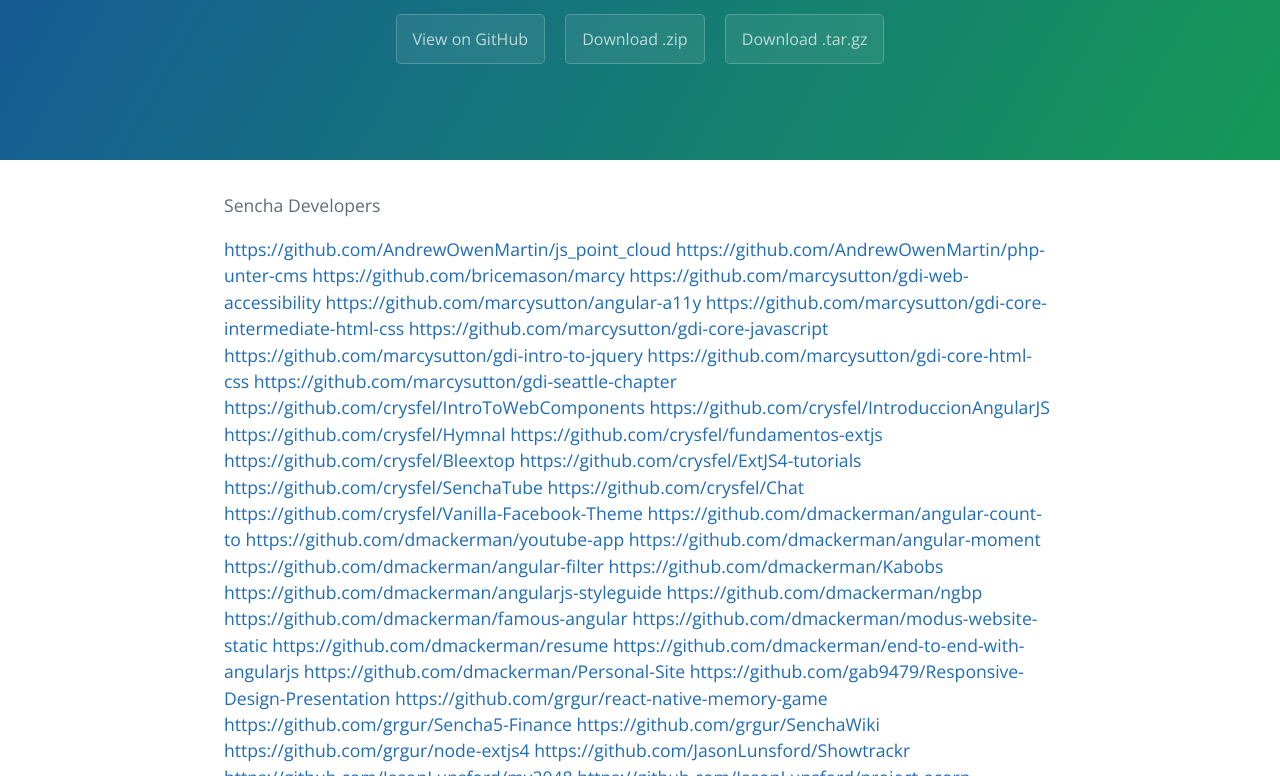
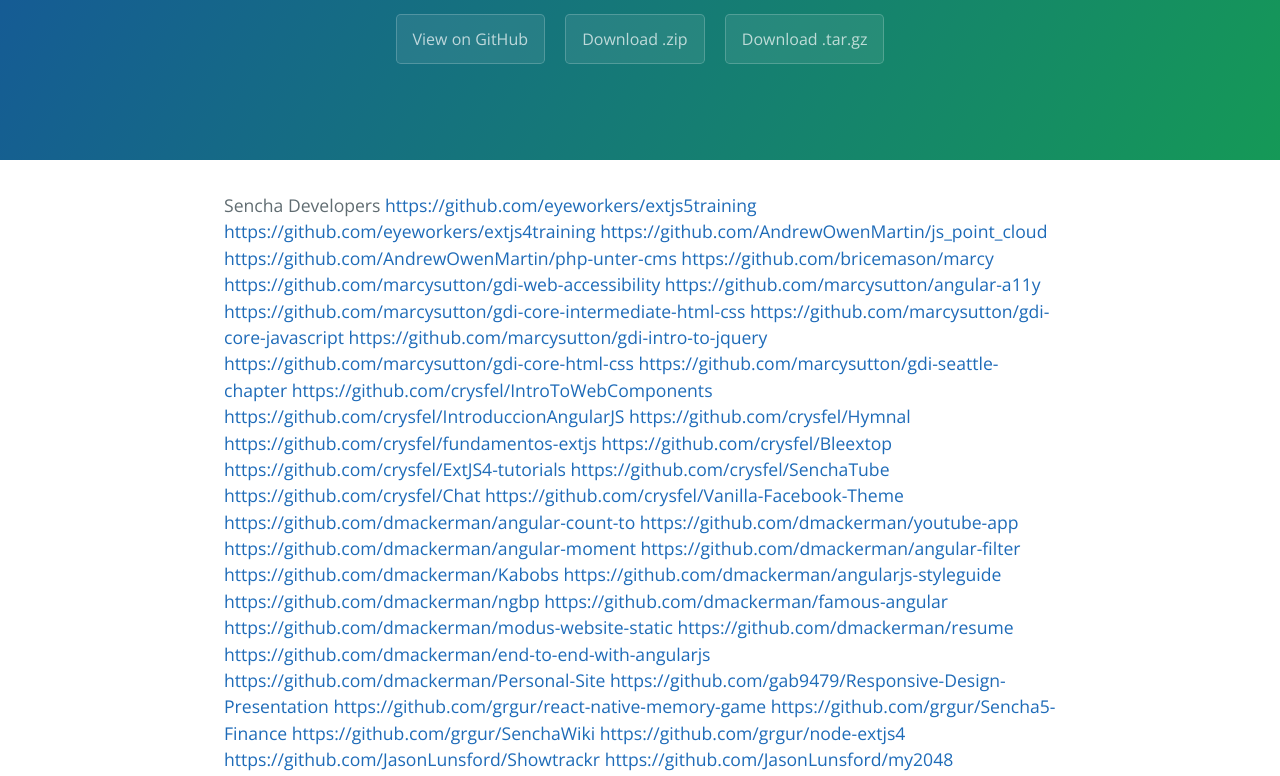
Before and after one commit to jlmwebhosting/senchadevelopers, a plain HTML site: page index.html in a window 1280 px wide. Shown: the part 176-952 px from the top of the page. Drawn offline with nearby package versions, Linux system fonts and the light colour scheme.

```diff
--- a/index.html
+++ b/index.html
@@ -19,9 +19,10 @@
     </section>
 
     <section class="main-content">
-      <p>Sencha Developers</p>
-
-<p><a href="https://github.com/AndrewOwenMartin/js_point_cloud">https://github.com/AndrewOwenMartin/js_point_cloud</a>
+      <p>Sencha Developers
+<a href="https://github.com/eyeworkers/extjs5training">https://github.com/eyeworkers/extjs5training</a>
+<a href="https://github.com/eyeworkers/extjs4training">https://github.com/eyeworkers/extjs4training</a>
+<a href="https://github.com/AndrewOwenMartin/js_point_cloud">https://github.com/AndrewOwenMartin/js_point_cloud</a>
 <a href="https://github.com/AndrewOwenMartin/php-unter-cms">https://github.com/AndrewOwenMartin/php-unter-cms</a>
 <a href="https://github.com/bricemason/marcy">https://github.com/bricemason/marcy</a>
 <a href="https://github.com/marcysutton/gdi-web-accessibility">https://github.com/marcysutton/gdi-web-accessibility</a>
```
Also changed, not shown: params.json (+1 -1 lines).
